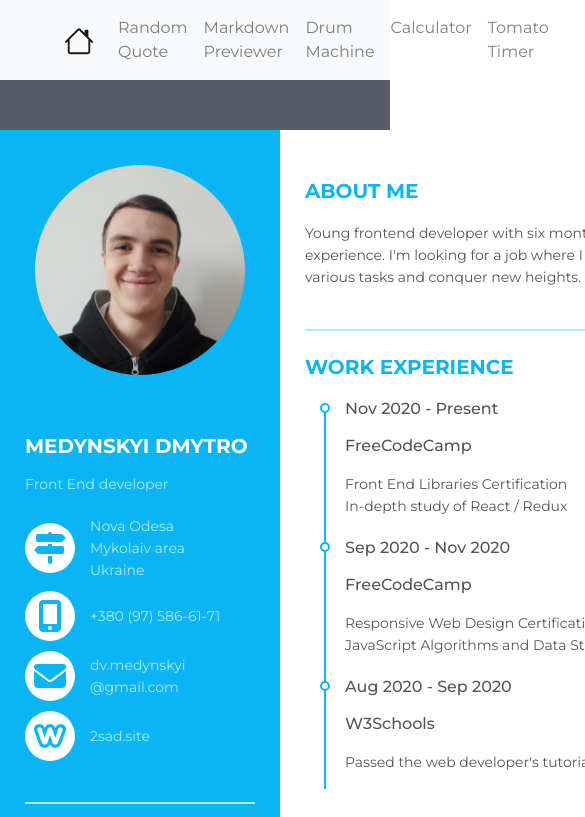
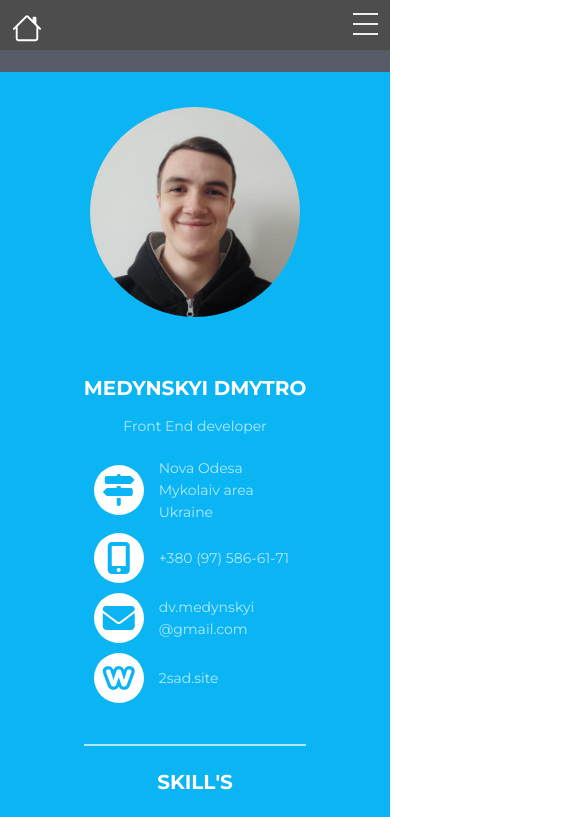
Before and after one commit to ds-vader/Front-End-Libraries-Projects, a React (Create React App) app: page / in a window 390 px wide. Shown: the top 817 px of the page, 585 px wide, since content can reach past the window. Built offline with nearby package versions, Linux system fonts and the light colour scheme.

Commit message:
remove freecodecamp tests, adaptive CV and navbar

```diff
--- a/public/index.html
+++ b/public/index.html
@@ -31,7 +31,7 @@
   <!--
       freecodecamp check tests
     -->
-  <script src="https://cdn.freecodecamp.org/testable-projects-fcc/v1/bundle.js"></script>
+  <!-- <script src="https://cdn.freecodecamp.org/testable-projects-fcc/v1/bundle.js"></script> -->
   <noscript>You need to enable JavaScript to run this app.</noscript>
 
   <div id="root"></div>
--- a/src/App.js
+++ b/src/App.js
@@ -15,7 +15,7 @@ import TomatoTimerContainer from './Components/TomatoTimer/TomatoTimerContainer'
 
 function App() {
   return (
-    <div>
+    <div id='app'>
       <Router>
       <Navibar />
         <Route exact path='/' render={() => <CV />}/>
--- a/src/Components/CV/CV.jsx
+++ b/src/Components/CV/CV.jsx
@@ -1,5 +1,5 @@
 import React, { useEffect } from 'react'
-import './CV.css'
+import './CV.scss'
 import selfie from '../../Common/selfie.jpg'
 
 // from https://codepen.io/RajRajeshDn/pen/dyyrdQP
@@ -269,63 +269,50 @@ const CV = (props) => {
                             <li>
                                 <div className="info">
                                     <p className="semi-bold">Random Quotes</p>
-                                    <p>This project gives you a random quote from a famous person. If you want, you can share the quote on Twitter or on Tumblr</p>
-                                    <span className='hashtag'>#React</span>&nbsp;
-                                    <span className='hashtag'>#Redux</span>&nbsp;
-                                    <span className='hashtag'>#RestAPI</span>&nbsp;
-                                    <span className='hashtag'>#ReactBootstrap</span>&nbsp;
-                                    <span className='hashtag'>#JS</span>&nbsp;
-                                    <span className='hashtag'>#HTML</span>&nbsp;
-                                    <span className='hashtag'>#CSS</span>
+                                    <p className='text'>This project gives you a random quote from a famous person. If you want, you can share the quote on Twitter or on Tumblr</p>
+                                    <p>
+                                    <span className='hashtag'>#React</span> <span className='hashtag'>#Redux</span> <span className='hashtag'>#RestAPI</span> <span className='hashtag'>#ReactBootstrap</span> <span className='hashtag'>#JS</span> <span className='hashtag'>#HTML</span> <span className='hashtag'>#CSS</span>
+                                    </p>
                                 </div>
                             </li>
                             <hr />
                             <li>
                                 <div className="info">
                                     <p className="semi-bold">Markdown Previewer</p>
-                                    <p>This is the simple markdown editor with live preview that includes a markup syntax guide and laconic design</p>
-                                    <span className='hashtag'>#React</span>&nbsp;
-                                    <span className='hashtag'>#HTML</span>&nbsp;
-                                    <span className='hashtag'>#SCSS</span>&nbsp;
-                                    <span className='hashtag'>#MarkedLibrary</span>
+                                    <p className='text'>This is the simple markdown editor with live preview that includes a markup syntax guide and laconic design</p>
+                                    <p>
+                                    <span className='hashtag'>#React</span> <span className='hashtag'>#HTML</span> <span className='hashtag'>#SCSS</span> <span className='hashtag'>#MarkedLibrary</span>
+                                    </p>
                                 </div>
                             </li>
                             <hr />
                             <li>
                                 <div className="info">
                                     <p className="semi-bold">Drum Machine</p>
-                                    <p>Drum pad machine with 2 sound presets, volume control, on/off button and display which indication current action. Also funny animation (on high resolution monitor)</p>
-                                    <span className='hashtag'>#React</span>&nbsp;
-                                    <span className='hashtag'>#ReactBootstrap</span>&nbsp;
-                                    <span className='hashtag'>#JS</span>&nbsp;
-                                    <span className='hashtag'>#HTML</span>&nbsp;
-                                    <span className='hashtag'>#SCSS</span>&nbsp;
-                                    <span className='hashtag'>#Audio</span>
+                                    <p className='text'>Drum pad machine with 2 sound presets, volume control, on/off button and display which indication current action. Also funny animation (on high resolution monitor)</p>
+                                    <p>
+                                    <span className='hashtag'>#React</span> <span className='hashtag'>#ReactBootstrap</span> <span className='hashtag'>#JS</span> <span className='hashtag'>#HTML</span> <span className='hashtag'>#SCSS</span> <span className='hashtag'>#Audio</span>
+                                    </p>
                                 </div>
                             </li>
                             <hr />
                             <li>
                                 <div className="info">
                                     <p className="semi-bold">Calculator</p>
-                                    <p>Calculator with common functionality (adding, subtraction, multiplication, division). Also correct work with negative values</p>
-                                    <span className='hashtag'>#React</span>&nbsp;
-                                    <span className='hashtag'>#JS</span>&nbsp;
-                                    <span className='hashtag'>#Regex</span>&nbsp;
-                                    <span className='hashtag'>#HTML</span>&nbsp;
-                                    <span className='hashtag'>#CSS</span>&nbsp;
+                                    <p className='text'>Calculator with common functionality (adding, subtraction, multiplication, division). Also correct work with negative values</p>
+                                    <p>
+                                    <span className='hashtag'>#React</span> <span className='hashtag'>#JS</span> <span className='hashtag'>#Regex</span> <span className='hashtag'>#HTML</span> <span className='hashtag'>#CSS</span>
+                                    </p>
                                 </div>
                             </li>
                             <hr />
                             <li>
                                 <div className="info">
                                     <p className="semi-bold">Tomato Timer</p>
-                                    <p>Flexible and easy to use Tomato Timer where user can configure work session and break time interval, for greater convenience and opportunities to adapt to different tasks. Session and break combination in infinite loop. At the end of any period user will hear a signal to end the current session </p>
-                                    <span className='hashtag'>#React</span>&nbsp;
-                                    <span className='hashtag'>#JS</span>&nbsp;
-                                    <span className='hashtag'>#Audio</span>&nbsp;
-                                    <span className='hashtag'>#TimeManager</span>&nbsp;
-                                    <span className='hashtag'>#HTML</span>&nbsp;
-                                    <span className='hashtag'>#CSS</span>&nbsp;
+                                    <p className='text'>Flexible and easy to use Tomato Timer where user can configure work session and break time interval, for greater convenience and opportunities to adapt to different tasks. Session and break combination in infinite loop. At the end of any period user will hear a signal to end the current session </p>
+                                    <p>
+                                    <span className='hashtag'>#React</span> <span className='hashtag'>#JS</span> <span className='hashtag'>#Audio</span> <span className='hashtag'>#TimeManager</span> <span className='hashtag'>#HTML</span> <span className='hashtag'>#CSS</span>
+                                    </p>
                                 </div>
                             </li>
                         </ul>
--- a/src/Components/CV/CV.css
+++ b/src/Components/CV/CV.scss
@@ -25,20 +25,31 @@
 }
 
 .resume {
-  width: 800px;
+  max-width: 800px;
   height: auto;
   display: flex;
   padding-top: 50px;
   padding-bottom: 50px;
   margin-left: auto;
   margin-right: auto;
+
+  @media (max-width:820px){
+      height: auto;
+      display: inline;
+      max-width: 100%;
+      margin: 0px;
+      padding: 0px 15px;
+  }
 }
 
 .resume .resume_left {
-  width: 280px;
+  width: 35%;
   background: #0bb5f4;
+
+  @media (max-width: 820px) {
+    width: auto;
+  }
 }
-
 .resume .resume_left .resume_profile {
   width: 100%;
   height: 280px;
@@ -51,10 +62,21 @@
   width: 75%;
   height: 75%;
   border-radius: 280px;
+  @media (max-width: 820px) {
+    width: auto;
+  }
 }
 
 .resume .resume_left .resume_content {
   padding: 0 25px;
+
+
+  @media (max-width: 820px) {
+    display: flex;
+    flex-direction: column;
+    justify-content: center;
+    align-items: center;
+  }
 }
 
 .resume .title {
@@ -63,10 +85,19 @@
 
 .resume .resume_left .bold {
   color: #fff;
+
+  @media (max-width: 820px) {
+    display: flex;
+    justify-content: center;
+  }
 }
 
 .resume .resume_left .regular {
   color: #b1eaff;
+  @media (max-width: 820px) {
+    display: flex;
+    justify-content: center;
+  }
 }
 
 .resume .resume_item {
@@ -74,15 +105,34 @@
   border-bottom: 2px solid #b1eaff;
 }
 
+
 .resume .resume_left .resume_item:last-child,
 .resume .resume_right .resume_item:last-child {
   border-bottom: 0px;
+}
+.resume .resume_left ul{
+  @media (max-width: 820px){
+    display: grid;
+    grid-template-columns: 1fr 1fr;
+  }
+
+  @media (max-width: 510px){
+    grid-template-columns: 1fr;
+  }
 }
 
 .resume .resume_left ul li {
   display: flex;
   margin-bottom: 10px;
   align-items: center;
+
+  @media (max-width: 820px) {
+    padding-left: 10px;
+  }
+
+  // @media (max-width: 755px){
+  //   float: none;
+  // }
 }
 
 .resume .resume_left ul li:last-child {
@@ -128,10 +178,30 @@
 .resume .resume_left .resume_skills ul {
   display: grid;
   grid-template-columns: 1fr 1fr;
+
+  @media (max-width: 820px){
+    grid-template-columns: 1fr 1fr 1fr 1fr;
+  }
+  @media (max-width: 510px){
+    grid-template-columns: 1fr 1fr;
+  }
 }
+
 .resume .resume_left .resume_social .semi-bold {
   color: #fff;
   margin-bottom: 3px;
+}
+
+.resume .resume_left .resume_social{
+  @media (max-width: 820px) {
+    border-bottom: 0px;
+  }
+}
+
+.resume .resume_left .resume_hobby{
+  @media (max-width: 820px) {
+    display: none;
+  }
 }
 
 .resume .resume_left .resume_hobby .semi-bold {
@@ -144,9 +214,29 @@
 }
 
 .resume .resume_right {
-  width: 520px;
+  width: 65%;
   background: #fff;
   padding: 25px;
+
+  @media (max-width: 820px) {
+    width: auto;
+    display: flex;
+    flex-wrap: wrap;
+    align-items: center;
+    justify-content: center;
+  }
+}
+
+.resume .resume_right .bold {
+
+  @media (max-width: 820px) {
+    display: flex;
+    justify-content: center;
+  }
+}
+
+.text{
+  text-indent: 0.5em;
 }
 
 .resume .resume_right .bold {
@@ -183,6 +273,11 @@
   margin-bottom: 20px;
 }
 
+.resume .resume_right .resume_projects ul li .info .semi-bold{
+  display: flex;
+  justify-content: center;
+}
+
 .resume .resume_right ul li:last-child .info {
   margin-bottom: 0;
 }
@@ -208,6 +303,29 @@
   height: 130px;
   background: #0bb5f4;
 }
+.resume .resume_right .resume_work ul li:nth-child(1)::after {
+  @media (max-width: 314px){
+    height: 152px;
+  }
+  @media (max-width: 312px){
+    height: 175px;
+  }
+}
+
+.resume .resume_right .resume_work ul li:nth-child(2)::after {
+  @media (max-width: 479px){
+    height: 152px;
+  }
+  @media (max-width: 350px){
+    height: 175px;
+  }
+  @media (max-width: 291px){
+    height: 197px;
+  }
+  @media (max-width: 254px){
+    height: 218px;
+  }
+}
 
 .resume .resume_right .resume_education ul li:after{
   content: "";
--- a/src/Components/Navibar/Navibar.jsx
+++ b/src/Components/Navibar/Navibar.jsx
@@ -1,25 +1,37 @@
 import React from 'react'
-import {Navbar, Nav} from 'react-bootstrap'
 import { House } from 'react-bootstrap-icons';
+import './Navibar.scss'
 
 //Navbar
 
-const Navibar = (props) =>{
+const Navibar = (props) => {
 
-    return(
-        <Navbar collapseOnSelect bg='light'>
-            <Navbar.Brand className="ml-5" href="/"><House size={30}/></Navbar.Brand>
-            <Navbar.Toggle aria-controls='responsive-navbar-nav' />
-            <Navbar.Collapse id='responsive-navbar-nav'>
-                <Nav className='mr-auto'>
-                <Nav.Link href="/RandomQuote">Random Quote</Nav.Link>
-                <Nav.Link href="/MarkdownPreviewer">Markdown Previewer</Nav.Link>
-                <Nav.Link href="/DrumMachine">Drum Machine</Nav.Link>
-                <Nav.Link href="/Calculator">Calculator</Nav.Link>
-                <Nav.Link href="/TomatoTimer">Tomato Timer</Nav.Link>
-                </Nav>
-            </Navbar.Collapse>
-        </Navbar>
+    return (
+        <div class="nav">
+            <input type="checkbox" id="nav-check" />
+                <div class="nav-header">
+                    <div class="nav-title">
+                        <a href="/">
+                            <House size={30} />
+                        </a>
+                    </div>
+                </div>
+                <div class="nav-btn">
+                    <label for="nav-check">
+                        <span></span>
+                        <span></span>
+                        <span></span>
+                    </label>
+                </div>
+
+                <div class="nav-links">
+                    <a href="/RandomQuote" >Random Quote</a>
+                    <a href="/MarkdownPreviewer">Markdown Previewer</a>
+                    <a href="/DrumMachine">Drum Machine</a>
+                    <a href="/Calculator">Calculator</a>
+                    <a href="/TomatoTimer">Tomato Timer</a>
+                </div>
+            </div>
     )
 }
 
--- /dev/null
+++ b/src/Components/Navibar/Navibar.scss
@@ -0,0 +1,127 @@
+* {
+    box-sizing: border-box;
+  }
+
+  body {
+    margin: 0px;
+    font-family: 'segoe ui';
+  }
+
+  .nav {
+    height: 50px;
+    width: 100%;
+    background-color: #4d4d4d;
+    position: relative;
+    z-index: 3;
+  }
+
+  .nav > .nav-header {
+    display: inline;
+  }
+
+  .nav > .nav-header > .nav-title {
+    display: inline-block;
+    font-size: 22px;
+    color: #fff;
+    padding-top: 10px;
+    padding-right: 10px;
+    padding-bottom: 10px;
+    padding-left: 100px;
+
+    @media (max-width:1050px){
+      padding-left: 30px;
+    }
+    @media (max-width:880px){
+      padding-left: 0px;
+    }
+  }
+
+  .nav > .nav-header > .nav-title a{
+    padding: 12px 12px 12px 12px;
+  }
+
+  .nav > .nav-header > .nav-title> a:hover{
+    color: #fff;
+    background-color: rgba(0, 0, 0, 0.3);
+  }
+
+  .nav > .nav-btn {
+    display: none;
+  }
+
+  .nav > .nav-links {
+    display: inline;
+    float: right;
+    font-size: 18px;
+  }
+
+  .nav > .nav-links > a {
+    display: inline-block;
+    text-align: center;
+    padding: 13px 50px 13px 50px;
+    text-decoration: none;
+    color: #efefef;
+
+    @media (max-width:1350px){
+      padding: 13px 30px 13px 30px;
+    }
+    @media (max-width:1150px){
+      padding: 13px 10px 13px 10px;
+    }
+  }
+
+  .nav > .nav-links > a:hover {
+    background-color: rgba(0, 0, 0, 0.3);
+  }
+
+  .nav > #nav-check {
+    display: none;
+  }
+
+  @media (max-width:880px) {
+    .nav > .nav-btn {
+      display: inline-block;
+      position: absolute;
+      right: 0px;
+      top: 0px;
+    }
+    .nav > .nav-btn > label {
+      display: inline-block;
+      width: 50px;
+      height: 50px;
+      padding: 13px;
+    }
+    .nav > .nav-btn > label:hover,.nav  #nav-check:checked ~ .nav-btn > label {
+      background-color: rgba(0, 0, 0, 0.3);
+    }
+    .nav > .nav-btn > label > span {
+      display: block;
+      width: 25px;
+      height: 10px;
+      border-top: 2px solid #eee;
+    }
+    .nav > .nav-links {
+      position: absolute;
+      display: block;
+      width: 100%;
+      background-color: #333;
+      height: 0px;
+      transition: all 0.3s ease-in;
+      overflow-y: hidden;
+      top: 50px;
+      left: 0px;
+    }
+    .nav > .nav-links > a {
+      display: block;
+      width: 100%;
+      display: flex;
+      justify-content: center;
+    }
+    .nav > #nav-check:not(:checked) ~ .nav-links {
+      height: 0px;
+    }
+    .nav > #nav-check:checked ~ .nav-links {
+      height: calc(100vh - 50px);
+      overflow-y: auto;
+    }
+  }
--- a/src/index.css
+++ b/src/index.css
@@ -11,3 +11,10 @@ code {
   font-family: source-code-pro, Menlo, Monaco, Consolas, 'Courier New',
     monospace;
 }
+
+#root{
+  width: 100vw;
+ position: relative;
+ margin-left: -50vw;
+ left: 50%;
+}
```
Also changed, not shown: 1 other file (tests, documents, lock files or other folders).
